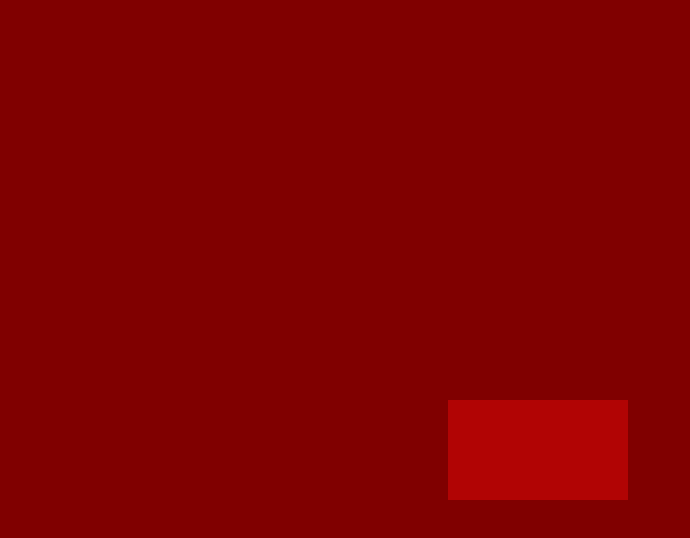
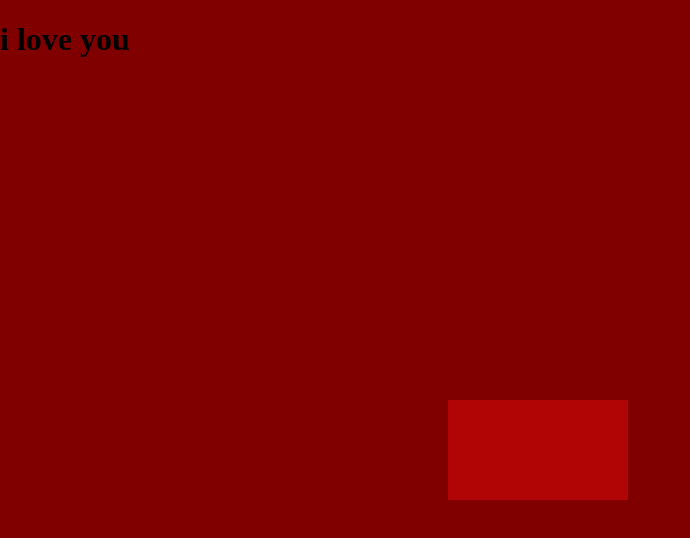
Before and after one commit to darrenwarouw/Website-Prsonal, a plain HTML site: page index.html in a window 1280 px wide. Shown: the whole page, without its empty margins (0-690 px from the left). Drawn offline with Linux system fonts and the light colour scheme.

Commit message:
Update index.html

```diff
--- a/index.html
+++ b/index.html
@@ -3,11 +3,12 @@
   <head>
     <meta charset="UTF-8" />
     <meta name="viewport" content="width=device-width, initial-scale=1.0" />
-    <title>make it love</title>
+    <title>warouw </title>
 
     <link rel="stylesheet" href="style.css" />
   </head>
   <body>
     <div class="heart"></div>
+    <h1> i love you</h1>
   </body>
 </html>
```
